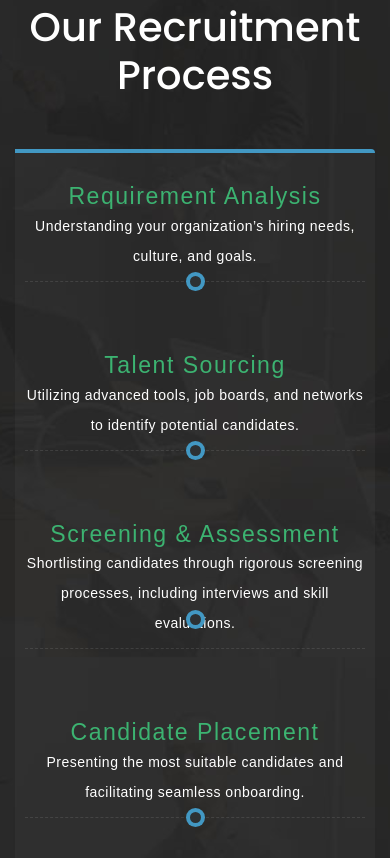
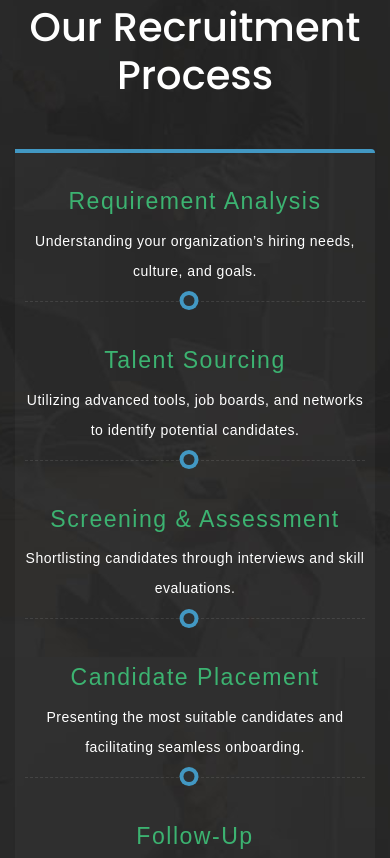
Before and after one commit to Agrawal-Rajat/NeoSource, a plain HTML site: page index.html in a window 390 px wide. Shown: the part 3196-4054 px from the top of the page. Drawn offline with Linux system fonts and the light colour scheme.

Commit message:
Fixed the timeline specifically for mobile but also some height fixes for desktop timeline

```diff
--- a/assets/css/templatemo-finance-business.css
+++ b/assets/css/templatemo-finance-business.css
@@ -701,11 +701,21 @@ strong {
   font-size: 1.4em;
 }
 
+
 .timeline .event {
+  padding: 10px 0;
+  text-align: center;
+  position: relative;
+  margin-left: 0;
+  margin-bottom: 20px;
+  min-height: 120px; /* Ensure all events have a minimum height for consistency */
+  display: flex;
+  flex-direction: column;
+  justify-content: center; /* Vertically center the content */
+  position: relative;
   border-bottom: 1px dashed rgba(255, 255, 255, 0.1);
   padding-bottom: calc(var(--spacing) * 0.5);
   margin-bottom: var(--spacing);
-  position: relative;
 }
 
 .timeline .event:last-of-type {
@@ -742,6 +752,8 @@ strong {
   top: calc(var(--spacing) / 2);
 }
 
+
+
 /* Responsive Design */
 @media (max-width: 768px) {
   .timeline {
@@ -774,19 +786,45 @@ strong {
     padding: 10px;
     border-left: none; /* Remove vertical line on very small screens */
     border-top: var(--line) solid var(--color-primary); /* Use horizontal timeline instead */
-  }
-
-  .timeline .event::after {
-    top: 103px;
-    left: calc(50% - var(--dot) / 2); /* Center the dot horizontally */
-    margin: 10px 0;
+    position: relative;
   }
 
   .timeline .event {
     padding: 10px 0;
     text-align: center;
-  }
-}
+    position: relative;
+    margin-left: 0;
+    margin-bottom: 20px;
+    min-height: 120px; /* Ensure all events have a minimum height for consistency */
+    display: flex;
+    flex-direction: column;
+    justify-content: center; /* Vertically center the content */
+  }
+
+  .timeline .event::after {
+    top: 142px;
+    left: 50%;
+    transform: translateX(-50%) translateY(-50%); /* Ensure dot is centered both horizontally and vertically */
+    margin-top: 0; /* Remove any extra margin */
+  }
+
+  /* Adjusting the content inside the event */
+  .timeline .event h3,
+  .timeline .event p {
+    margin: 5px 0; /* Small margin between content to prevent overlap */
+  }
+
+  /* Fix the dot position */
+  .timeline .event::after {
+    left: 50%; /* Keep the dot centered horizontally */
+    transform: translateX(-50%); /* Adjust horizontal centering */
+    margin-top: -10px; /* Adjust the margin-top to position the dot more accurately */
+  }
+}
+
+
+
+
 
 
 
--- a/index.html
+++ b/index.html
@@ -184,7 +184,7 @@ https://templatemo.com/tm-545-finance-business
           </li>
           <li class="event" data-date="">
             <h3>Screening & Assessment</h3>
-            <p>Shortlisting candidates through rigorous screening processes, including interviews and skill evaluations.</p>
+            <p>Shortlisting candidates through interviews and skill evaluations.</p>
           </li>
           <li class="event" data-date="">
             <h3>Candidate Placement</h3>
```
